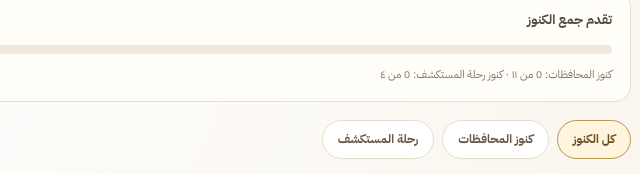
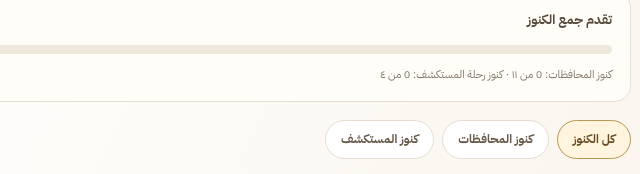
Before and after one commit to techlearner11-alt/oman-tajmauna-v6, a plain HTML site: page index.html in a window 1280 px wide. Shown: the part 4321-4495 px from the top of the page, 280-920 px from the left. Drawn offline with nearby package versions, Linux system fonts and the light colour scheme; a web font is replaced by a local one.

Commit message:
تصحيح اسم تبويب حقيبة الكنوز إلى كنوز المستكشف

```diff
--- a/index.html
+++ b/index.html
@@ -74,7 +74,7 @@
 
 <section class="section treasure-section" id="treasure-bag">
  <div class="section-heading"><div><span class="eyebrow dark">مقتنيات رحلتك</span><h2>حقيبة كنوز عُمان</h2></div><p>كل محافظة ومحطة تستكشفها تترك لك تذكارًا رمزيًا في حقيبتك. تُحفظ مقتنياتك على هذا الجهاز.</p></div>
- <div class="treasure-panel"><div class="treasure-visual"><div class="treasure-glow"></div><div class="treasure-bag-icon">🎒</div><b id="treasureCount">٠ / ١٥</b><small>كنزًا جُمِع</small></div><div class="treasure-content"><h3>ماذا جمعت في رحلتك؟</h3><p>افتح أي كنز مكتسب لتقرأ حكايته، واستخدم المرشحات لمتابعة مقتنيات كل جزء من الرحلة.</p><div class="treasure-progress" aria-live="polite"><div class="treasure-progress-head"><span>تقدم جمع الكنوز</span><b id="treasureProgressLabel">٠ من ١٥ مقتنى</b></div><div class="treasure-progress-track"><span id="treasureProgress"></span></div><p id="treasureCompletion" class="treasure-completion">ابدأ التحديات لفتح مقتنيات رحلتك.</p></div><div class="treasure-filters" role="group" aria-label="تصفية الكنوز"><button type="button" data-treasure-filter="all" class="active" aria-pressed="true">كل الكنوز</button><button type="button" data-treasure-filter="gov" aria-pressed="false">كنوز المحافظات</button><button type="button" data-treasure-filter="route" aria-pressed="false">رحلة المستكشف</button></div><div class="treasure-grid" id="treasureGrid" aria-live="polite"></div></div></div>
+ <div class="treasure-panel"><div class="treasure-visual"><div class="treasure-glow"></div><div class="treasure-bag-icon">🎒</div><b id="treasureCount">٠ / ١٥</b><small>كنزًا جُمِع</small></div><div class="treasure-content"><h3>ماذا جمعت في رحلتك؟</h3><p>افتح أي كنز مكتسب لتقرأ حكايته، واستخدم المرشحات لمتابعة مقتنيات كل جزء من الرحلة.</p><div class="treasure-progress" aria-live="polite"><div class="treasure-progress-head"><span>تقدم جمع الكنوز</span><b id="treasureProgressLabel">٠ من ١٥ مقتنى</b></div><div class="treasure-progress-track"><span id="treasureProgress"></span></div><p id="treasureCompletion" class="treasure-completion">ابدأ التحديات لفتح مقتنيات رحلتك.</p></div><div class="treasure-filters" role="group" aria-label="تصفية الكنوز"><button type="button" data-treasure-filter="all" class="active" aria-pressed="true">كل الكنوز</button><button type="button" data-treasure-filter="gov" aria-pressed="false">كنوز المحافظات</button><button type="button" data-treasure-filter="route" aria-pressed="false">كنوز المستكشف</button></div><div class="treasure-grid" id="treasureGrid" aria-live="polite"></div></div></div>
 </section>
 
 <section class="section companion-section" id="companion">
```
